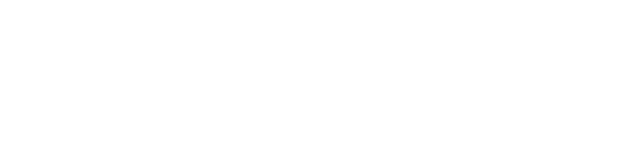
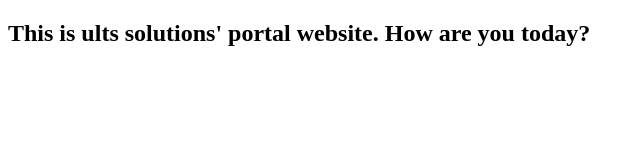
Before and after one commit to ultssol/ultssol.github.io, a plain HTML site: page index.html in a window 1280 px wide. Shown: the whole page, without its empty margins (0-644 px from the left). Drawn offline with Linux system fonts and the light colour scheme.

Commit message:
Update index.html
Contributed basic content.

```diff
--- a/index.html
+++ b/index.html
@@ -1,3 +1,9 @@
 <!DOCTYPE html>
 <html>
+  <head>
+    <title>Portal site - Ults solutions'</title>
+  </head>
+  <body>
+    <h2>This is ults solutions' portal website. How are you today?</h2>
+  </body>
 </html>
```
